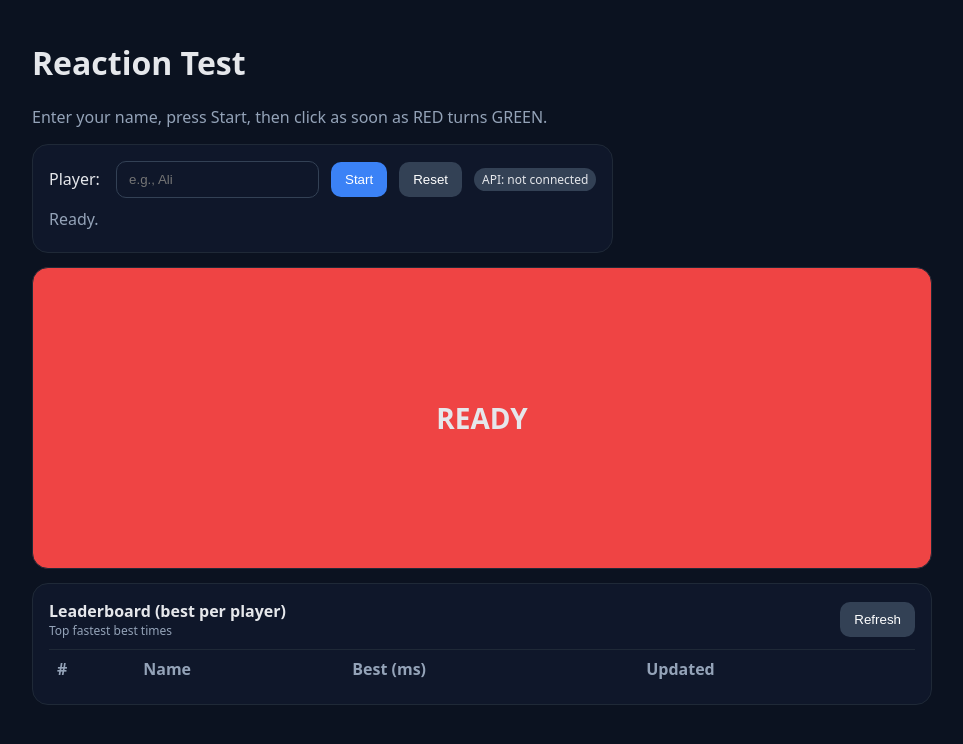
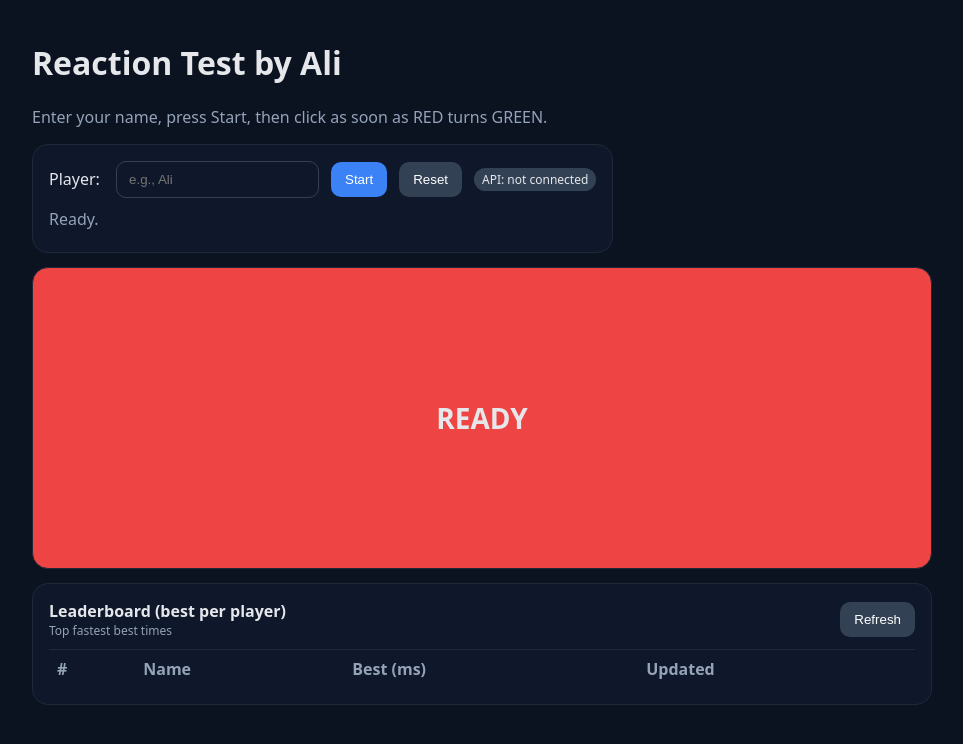
Before and after one commit to malipelit/deop-reaction-game, a plain HTML site: page frontend/index.html in a window 1280 px wide. Shown: the whole page, without its empty margins (158-1121 px from the left). Drawn offline with Linux system fonts and the light colour scheme; no server answers.

Commit message:
small changes

```diff
--- a/api/scores/index.js
+++ b/api/scores/index.js
@@ -8,7 +8,7 @@ module.exports = async function (context, req) {
     const tableName = process.env.TABLE_NAME || "scores";
     const client = TableClient.fromConnectionString(conn, tableName);
 
-    // Query all entities in partition "scores"
+    // Query all the entities in partition "scores"
     const results = [];
     const filter = `PartitionKey eq 'scores'`;
 
--- a/frontend/index.html
+++ b/frontend/index.html
@@ -23,7 +23,7 @@
 </head>
 <body>
   <div class="wrap">
-    <h1>Reaction Test</h1>
+    <h1>Reaction Test by Ali</h1>
     <p class="muted">Enter your name, press Start, then click as soon as RED turns GREEN.</p>
 
     <div class="row">
```
